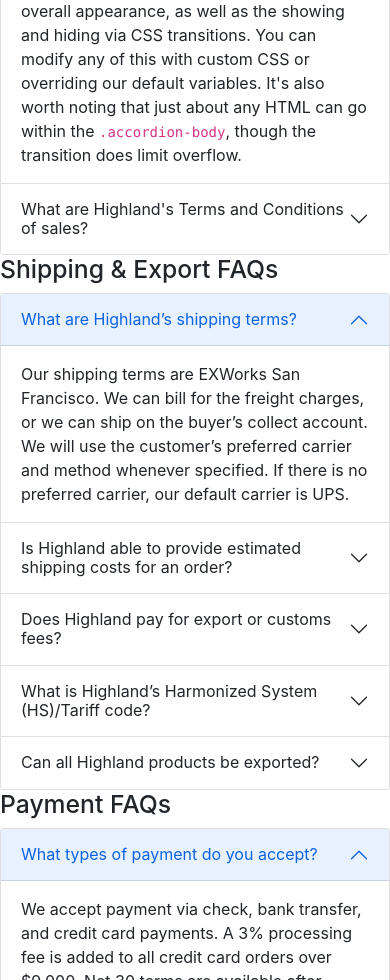
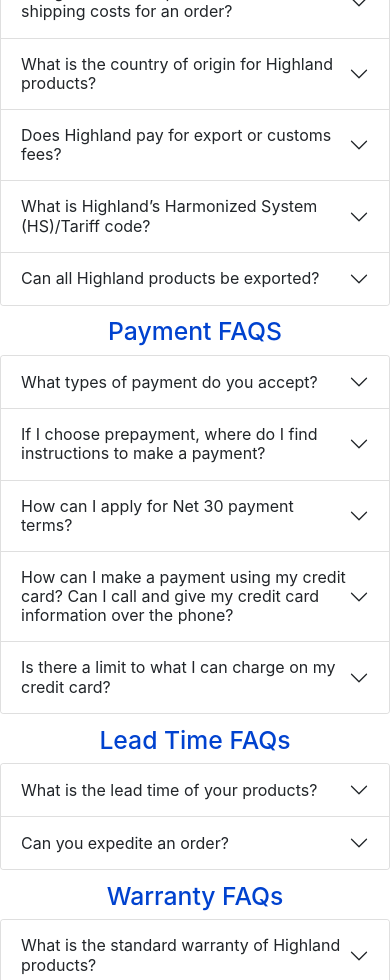
Before and after one commit to lizlarkin/highland, a React (Create React App) app in the folder client/: page /FAQ in a window 390 px wide. Shown: the part 1020-2000 px from the top of the page. Built offline with nearby package versions, Linux system fonts and the light colour scheme; no server answers.

Commit message:
consolidated general FAQ page code to map over question/answer arrays, next: add ability to link, review question/answer data, add hero image

```diff
--- a/client/src/Pages/FAQ/FAQ.js
+++ b/client/src/Pages/FAQ/FAQ.js
@@ -2,203 +2,176 @@
 import CategoryJumbotron from '../../Components/CategoryJumbotron/CategoryJumbotron';
 
 const FAQ = () => {
+
+    const FAQStyles = {
+        faqHeader: {
+            textAlign: "center",
+            color: "#0042CF",
+            marginTop: "3%"
+        }
+    }
+
+    const salesFAQs = [
+        [
+            "OneSales",
+            "How do I obtain pricing information?",
+            "The easiest way to obtain pricing is to click the Request Quote button for the applicable product(s) on our website. Users must be registered to access this feature. To receive a quote without registering on our website, send an email to sales@highlandtechnology.com with the products and quantities needed."
+        ],
+        [
+            "TwoSales",
+            "How can I place a purchase order?",
+            "Purchase orders can be sent to sales@highlandtechnology.com. If a purchase order cannot be submitted, Highland will provide a Purchase Request Form to capture the basic required information for the order/delivery."
+        ],
+        [
+            "ThreeSales",
+            "What are Highland's Terms and Conditions of sales?",
+            "Highland's Terms and Conditions of sale can be downloaded here."
+        ]
+    ]
+
+    const shipFAQs = [
+        [
+            "OneShip",
+            "What are Highland’s shipping terms?",
+            "Our shipping terms are EXWorks San Francisco. We can bill for the freight charges, or we can ship on the buyer’s collect account. We will use the customer’s preferred carrier and method whenever specified. If there is no preferred carrier, our default carrier is UPS."
+        ],
+        [
+            "TwoShip",
+            "Is Highland able to provide estimated shipping costs for an order?",
+            "Yes, once a destination address is provided, we can calculate the estimated shipping charges. Unless otherwise specified, all estimated shipping charges include insurance."
+        ],
+        [
+            "ThreeShip",
+            "What is the country of origin for Highland products?",
+            "100% of our product manufacturing is done in the United States, a vast majority of which we do at our facility in San Francisco, CA."
+        ],
+        [
+            "FourShip",
+            "Does Highland pay for export or customs fees?",
+            "No. All freight, duties and/or export tariffs are to be paid by the customer."
+        ],
+        [
+            "FiveShip",
+            "What is Highland’s Harmonized System (HS)/Tariff code?",
+            "HS Code for new products: 8543.70.9655. HS Code for RMAs: 9801.10.0000."
+        ],
+        [
+            "SixShip",
+            "Can all Highland products be exported?",
+            "All sales are subject to U.S. Department of Commerce Export Regulations. Highland will collect an End User Statement for all international sales in order to ensure that product export to the destination country is permitted. Each End User Statement requires disclosure of the Ultimate and Intermediate Consignees, and agreement to comply with export laws of the United States. A copy of the End User Statement form can be downloaded here. Highland reserves the right to deny export for any reason."
+        ],
+    ]
+
+    const payFAQs = [
+        [
+            "OnePay",
+            "What types of payment do you accept?",
+            "We accept payment via check, bank transfer, and credit card payments. A 3% processing fee is added to all credit card orders over $9,000. Net 30 terms are available after credit approval."
+        ],
+        [
+            "TwoPay",
+            "If I choose prepayment, where do I find instructions to make a payment?",
+            "After a PO is processed, our accounting department will send a proforma invoice that will include payment information."
+        ],
+        [
+            "ThreePay",
+            "How can I apply for Net 30 payment terms?",
+            "For Net 30, we ask that the customer fill out and return a credit application. It typically takes a week to verify payment history, so prepayment or credit card is recommended if expedited delivery is requested. The credit application can be downloaded here."
+        ],
+        [
+            "FourPay",
+            "How can I make a payment using my credit card? Can I call and give my credit card information over the phone?",
+            "Customers with Net 30 payment terms who choose to pay with a credit card will be invoiced within 24 hours following ship date. Prepay customers must submit payment before shipment is released. A credit card invoice will be sent when the order is ready to ship. All credit card invoices are sent from quickbooks@notification.intuit.com. Please check spam and firewall settings if invoices are not promptly received. For security purposes, Highland does not process credit card payments over the phone."
+        ],
+        [
+            "FivePay",
+            "Is there a limit to what I can charge on my credit card?",
+            "A 3% processing fee is added to all orders over $9,000."
+        ],
+    ]
+
+    const leadFAQs = [
+        [
+            "OneLead",
+            "What is the lead time of your products?",
+            "The lead times vary depending on product and quantity, and are provided on all price quotations. Lead times generally range from 12 to 30 calendar days ARO."
+        ],
+        [
+            "TwoLead",
+            "Can you expedite an order?",
+            "Yes, we can almost always expedite upon request. We recommend adding a note to the PO with the desired delivery date and we will make our best effort to meet the requested delivery date."
+        ],
+    ]
+
+    const warrantyFAQs = [
+        [
+            "OneWarranty",
+            "What is the standard warranty of Highland products?",
+            "Our standard warranty is 12 months from the date that we ship a product. "
+        ],
+        [
+            "TwoWarranty",
+            "Can I extend the warranty of a product?",
+            "We typically don't recommend extending the warranty because the additional cost to extend far exceeds the risk that the part will fail. If a warranty extension is required, the cost will be 10% of the purchase price to extend one year."
+        ],
+    ]
+
+    const mnfFAQs = [
+        [
+            "OneMnf",
+            "Where are Highland products manufactured?",
+            "Highland manufactures 95% of it's own products in its San Francisco, CA facility. A select few products are manuactured by carefully selected, domestic, contract manufacturers. All products are 100% tested and inspected at our San Francisco facility prior to delivery."
+        ],
+        [
+            "TwoMnf",
+            "Are raw components/materials also manufactured in the US?",
+            "We source resistor/IC level components from qualified distributors based in the United States. As much as possible, larger materials such as circuit boards and metal housing are sourced from suppliers fabricating in the greater Bay Area and United States."
+        ],
+    ]
+
+    const FAQs = [
+        ["Sales FAQS", salesFAQs],
+        ["Shipping & Export FAQS", shipFAQs],
+        ["Payment FAQS", payFAQs],
+        ["Lead Time FAQs", leadFAQs],
+        ["Warranty FAQs", warrantyFAQs],
+        ["Manufacturing FAQs", mnfFAQs],
+    ]
+
+
     return (
         <div>
             <CategoryJumbotron title={"Frequently Asked Questions"}/>
 
-            <ul>
-                <li>Sales</li>
-                <li>Shipping &amp; Export</li>
-                <li>Payment</li>
-                <li>Lead Time</li>
-                <li>Warranty</li>
-                <li>Manufacturing</li>
-            </ul>
-
             <div className = "row">
                 <div className = "col-md-1"></div>
                 <div className = "col-md-10">
-                    <h2>Sales FAQs</h2>
+                    {FAQs?
+                    FAQs.map((faq, idx) => (
+                        <div key={idx}>
+                            <h2 style={FAQStyles.faqHeader}>{faq[0]}</h2>
                             <div className="accordion" id="accordionExample">
-                        <div className="accordion-item">
-                            <h2 className="accordion-header" id="headingOne">
-                                <button className="accordion-button" type="button" data-bs-toggle="collapse" data-bs-target="#collapseOne" aria-expanded="true" aria-controls="collapseOne">
-                                    How can I place a purchase order?
+                            {faq[1].map((qa, idx) => (
+                                <div key={idx} className="accordion-item">
+                                    <h2 className="accordion-header" id={"heading"+qa[0]}>
+                                        <button className="accordion-button collapsed" type="button" data-bs-toggle="collapse" data-bs-target={"#collapse"+qa[0]} aria-expanded="true" aria-controls={"collapse"+qa[0]}>
+                                            {qa[1]}
                                         </button>
                                     </h2>
-                            <div id="collapseOne" className="accordion-collapse collapse show" aria-labelledby="headingOne" data-bs-parent="#accordionExample">
+                                    <div id={"collapse"+qa[0]} className="accordion-collapse collapse" aria-labelledby={"heading"+qa[0]} data-bs-parent="#accordionExample">
                                         <div className="accordion-body">
-                                    <strong>This is the first item's accordion body.</strong> It is shown by default, until the collapse plugin adds the appropriate classes that we use to style each element. These classes control the overall appearance, as well as the showing and hiding via CSS transitions. You can modify any of this with custom CSS or overriding our default variables. It's also worth noting that just about any HTML can go within the <code>.accordion-body</code>, though the transition does limit overflow.
+                                            {qa[2]}
                                         </div>
                                     </div>
                                 </div>
-                        <div className="accordion-item">
-                            <h2 className="accordion-header" id="headingTwo">
-                                <button className="accordion-button collapsed" type="button" data-bs-toggle="collapse" data-bs-target="#collapseTwo" aria-expanded="false" aria-controls="collapseTwo">
-                                    What are Highland's Terms and Conditions of sales?
-                                </button>
-                            </h2>
-                            <div id="collapseTwo" className="accordion-collapse collapse" aria-labelledby="headingTwo" data-bs-parent="#accordionExample">
-                                <div className="accordion-body">
-                                    Highland's Terms and Conditions of sale can be downloaded here.
+                            ))}
                             </div>
                         </div>
-                        </div>
-                    </div>
+                    ))
+                    :null}
                 </div>
                 <div className = "col-md-1"></div>
             </div>
-
-            <div className = "row">
-                <div className = "col-md-1"></div>
-                <div className = "col-md-10">
-                    <h2>Shipping &amp; Export FAQs</h2>
-                    <div className="accordion" id="accordionExample">
-                        <div className="accordion-item">
-                            <h2 className="accordion-header" id="headingOne">
-                                <button className="accordion-button" type="button" data-bs-toggle="collapse" data-bs-target="#collapseOne" aria-expanded="true" aria-controls="collapseOne">
-                                    What are Highland’s shipping terms?
-                                </button>
-                            </h2>
-                            <div id="collapseOne" className="accordion-collapse collapse show" aria-labelledby="headingOne" data-bs-parent="#accordionExample">
-                                <div className="accordion-body">
-                                    Our shipping terms are EXWorks San Francisco. We can bill for the freight charges, or we can ship on the buyer’s collect account. We will use the customer’s preferred carrier and method whenever specified. If there is no preferred carrier, our default carrier is UPS.
-                                </div>
-                            </div>
-                        </div>
-                        <div className="accordion-item">
-                            <h2 className="accordion-header" id="headingTwo">
-                                <button className="accordion-button collapsed" type="button" data-bs-toggle="collapse" data-bs-target="#collapseTwo" aria-expanded="false" aria-controls="collapseTwo">
-                                    Is Highland able to provide estimated shipping costs for an order?
-                                </button>
-                            </h2>
-                            <div id="collapseTwo" className="accordion-collapse collapse" aria-labelledby="headingTwo" data-bs-parent="#accordionExample">
-                                <div className="accordion-body">
-                                    Yes, once a destination address is provided, we can calculate the estimated shipping charges. Unless otherwise specified, all estimated shipping charges include insurance.
-                                </div>
-                            </div>
-                        </div>
-                        <div className="accordion-item">
-                            <h2 className="accordion-header" id="headingThree">
-                                <button className="accordion-button collapsed" type="button" data-bs-toggle="collapse" data-bs-target="#collapseThree" aria-expanded="false" aria-controls="collapseThree">
-                                    Does Highland pay for export or customs fees?
-                                </button>
-                            </h2>
-                            <div id="collapseThree" className="accordion-collapse collapse" aria-labelledby="headingThree" data-bs-parent="#accordionExample">
-                                <div className="accordion-body">
-                                    No. All freight, duties and/or export tariffs are to be paid by the customer.
-                                </div>
-                            </div>
-                        </div>
-                        <div className="accordion-item">
-                            <h2 className="accordion-header" id="headingThree">
-                                <button className="accordion-button collapsed" type="button" data-bs-toggle="collapse" data-bs-target="#collapseThree" aria-expanded="false" aria-controls="collapseThree">
-                                    What is Highland’s Harmonized System (HS)/Tariff code?
-                                </button>
-                            </h2>
-                            <div id="collapseThree" className="accordion-collapse collapse" aria-labelledby="headingThree" data-bs-parent="#accordionExample">
-                                <div className="accordion-body">
-                                    <p>HS Code for new products: 8543.70.9655</p>
-                                    <p>HS Code for RMAs: 9801.10.0000</p>
-                                </div>
-                            </div>
-                        </div>
-                        <div className="accordion-item">
-                            <h2 className="accordion-header" id="headingThree">
-                                <button className="accordion-button collapsed" type="button" data-bs-toggle="collapse" data-bs-target="#collapseThree" aria-expanded="false" aria-controls="collapseThree">
-                                    Can all Highland products be exported?
-                                </button>
-                            </h2>
-                            <div id="collapseThree" className="accordion-collapse collapse" aria-labelledby="headingThree" data-bs-parent="#accordionExample">
-                                <div className="accordion-body">
-                                    All sales are subject to U.S. Department of Commerce Export Regulations.
-                                    Highland will collect an End User Statement for all international sales in order to ensure that product export to the destination
-                                    country is permitted. Each End User Statement requires disclosure of the Ultimate and Intermediate Consignees, and
-                                    agreement to comply with export laws of the United States. A copy of the End User Statement form can
-                                    be downloaded here. Highland reserves the right to deny export for any reason.
-                                </div>
-                            </div>
-                        </div>
-                    </div>
-                </div>
-                <div className = "col-md-1"></div>
-            </div>
-
-            <div className = "row">
-                <div className = "col-md-1"></div>
-                <div className = "col-md-10">
-                <h2>Payment FAQs</h2>
-                    <div className="accordion" id="accordionExample">
-                        <div className="accordion-item">
-                            <h2 className="accordion-header" id="headingOne">
-                                <button className="accordion-button" type="button" data-bs-toggle="collapse" data-bs-target="#collapseOne" aria-expanded="true" aria-controls="collapseOne">
-                                What types of payment do you accept?
-                                </button>
-                            </h2>
-                            <div id="collapseOne" className="accordion-collapse collapse show" aria-labelledby="headingOne" data-bs-parent="#accordionExample">
-                                <div className="accordion-body">
-                                    We accept payment via check, bank transfer, and credit card payments. A 3% processing fee is added to all credit card orders over $9,000.
-                                    Net 30 terms are available after credit approval.
-                                </div>
-                            </div>
-                        </div>
-                        <div className="accordion-item">
-                            <h2 className="accordion-header" id="headingTwo">
-                                <button className="accordion-button collapsed" type="button" data-bs-toggle="collapse" data-bs-target="#collapseTwo" aria-expanded="false" aria-controls="collapseTwo">
-                                    If I choose prepayment, where do I find instructions to make a payment?
-                                </button>
-                            </h2>
-                            <div id="collapseTwo" className="accordion-collapse collapse" aria-labelledby="headingTwo" data-bs-parent="#accordionExample">
-                                <div className="accordion-body">
-                                    After a PO is processed, our accounting department will send a proforma invoice that will include payment information.
-                                </div>
-                            </div>
-                        </div>
-                        <div className="accordion-item">
-                            <h2 className="accordion-header" id="headingThree">
-                                <button className="accordion-button collapsed" type="button" data-bs-toggle="collapse" data-bs-target="#collapseThree" aria-expanded="false" aria-controls="collapseThree">
-                                    How can I apply for Net 30 payment terms?
-                                </button>
-                            </h2>
-                            <div id="collapseThree" className="accordion-collapse collapse" aria-labelledby="headingThree" data-bs-parent="#accordionExample">
-                                <div className="accordion-body">
-                                    For Net 30, we ask that the customer fill out and return a credit application. It typically takes a week to verify payment history,
-                                    so prepayment or credit card is recommended if expedited delivery is requested. The credit application can be downloaded here.
-                                </div>
-                            </div>
-                        </div>
-                        <div className="accordion-item">
-                            <h2 className="accordion-header" id="headingThree">
-                                <button className="accordion-button collapsed" type="button" data-bs-toggle="collapse" data-bs-target="#collapseThree" aria-expanded="false" aria-controls="collapseThree">
-                                    How can I make a payment using my credit card? Can I call and give my credit card information over the phone?
-                                </button>
-                            </h2>
-                            <div id="collapseThree" className="accordion-collapse collapse" aria-labelledby="headingThree" data-bs-parent="#accordionExample">
-                                <div className="accordion-body">
-                                    Customers with Net 30 payment terms who choose to pay with a credit card will be invoiced within 24 hours following ship date.
-                                    Prepay customers must submit payment before shipment is released. A credit card invoice will be sent when the order is ready to ship.
-                                    All credit card invoices are sent from quickbooks@notification.intuit.com. Please check spam and firewall settings if invoices are
-                                    not promptly received. For security purposes, Highland does not process credit card payments over the phone.
-                                </div>
-                            </div>
-                        </div>
-                        <div className="accordion-item">
-                            <h2 className="accordion-header" id="headingThree">
-                                <button className="accordion-button collapsed" type="button" data-bs-toggle="collapse" data-bs-target="#collapseThree" aria-expanded="false" aria-controls="collapseThree">
-                                    Is there a limit to what I can charge on my credit card?
-                                </button>
-                            </h2>
-                            <div id="collapseThree" className="accordion-collapse collapse" aria-labelledby="headingThree" data-bs-parent="#accordionExample">
-                                <div className="accordion-body">
-                                    A 3% processing fee is added to all orders over $9,000.
-                                </div>
-                            </div>
-                        </div>
-                    </div>
-                </div>
-                <div className = "col-md-1"></div>
-            </div>
-
 
         </div>
     )
```
Lines whose indentation alone changed are shown as unchanged.
